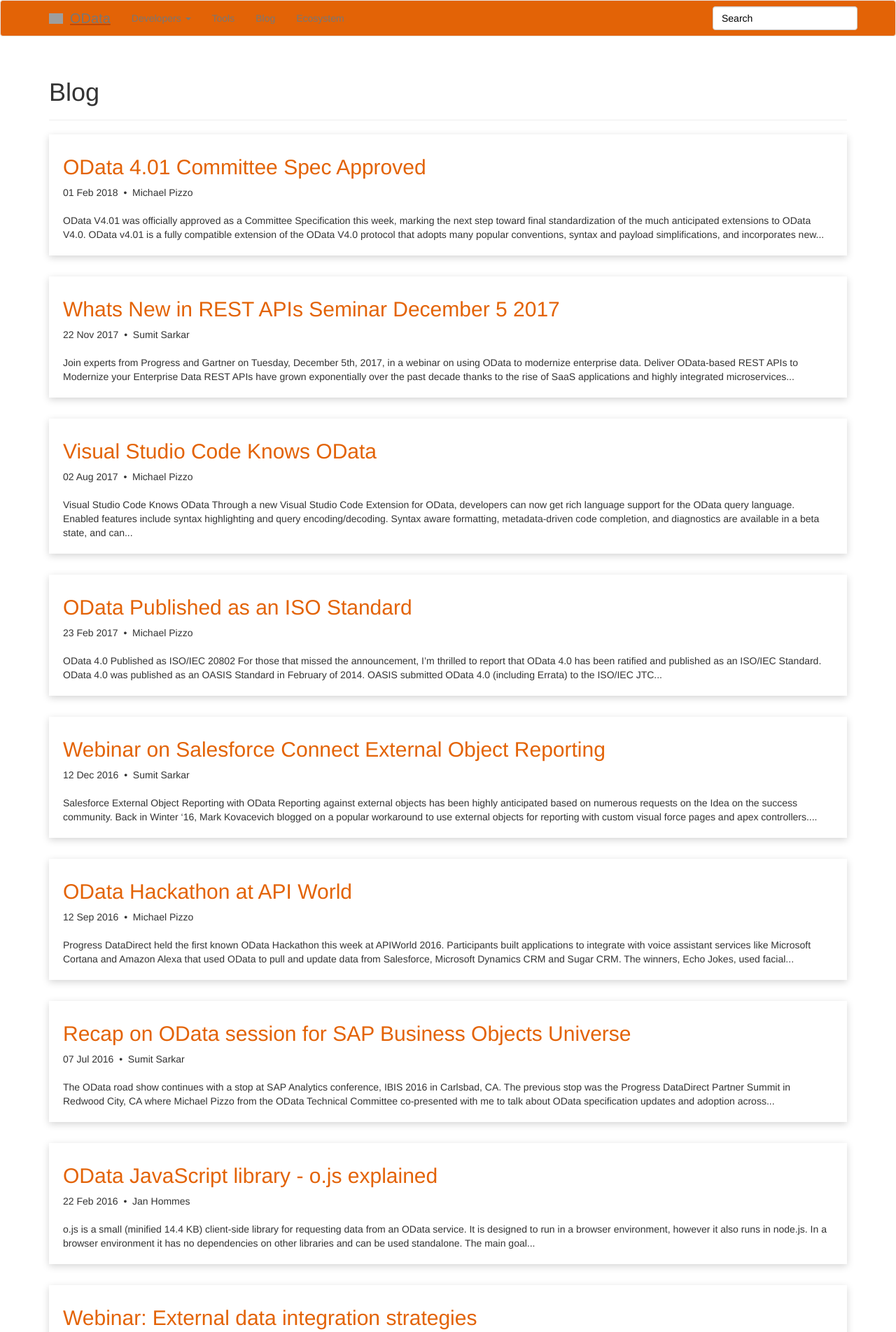
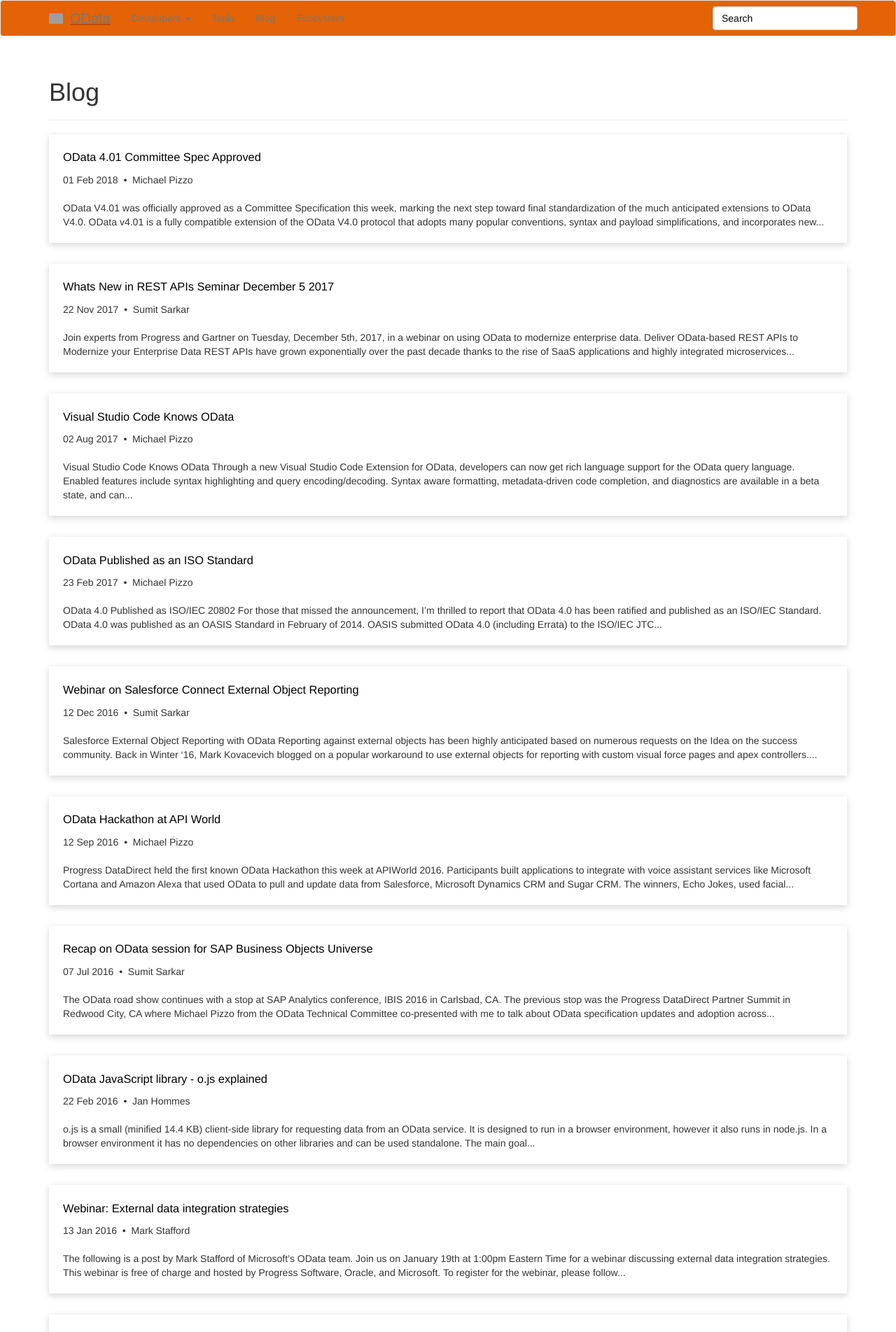
Before and after one commit to OData/odataorg.github.io, a Jekyll site: the page built from pages/blog.html, in a window 1280 px wide. Shown: the top 1903 px of the page at 70% size. Built offline with Jekyll 4.4.1, drawn with Linux system fonts in a browser that asks for light colours; nearby versions of some CDN libraries; library files that are not in the unit come from our copies; a style sheet for code colours, icons or effects is not loaded.

Commit message:
updated blog card title styling

```diff
--- a/pages/blog.html
+++ b/pages/blog.html
@@ -4,7 +4,7 @@
 permalink: /blog/
 ---
 
-<div class="card-column">
+<div class="card-column main-content">
 {% for post in site.posts %}
     <div class="card" tabindex="0" onclick="location.href='{{post.url}}'">
         <h2>{{post.title}}</h2>
--- a/public/css/site.css
+++ b/public/css/site.css
@@ -598,6 +598,12 @@
     gap: 3rem;
 }
 
+.card-column.main-content .card h2 {
+    font-size: 1.17em;
+    margin: .83em 0;
+    color: black;
+}
+
 /*nav {
     position: fixed;
     top: 0;
```
